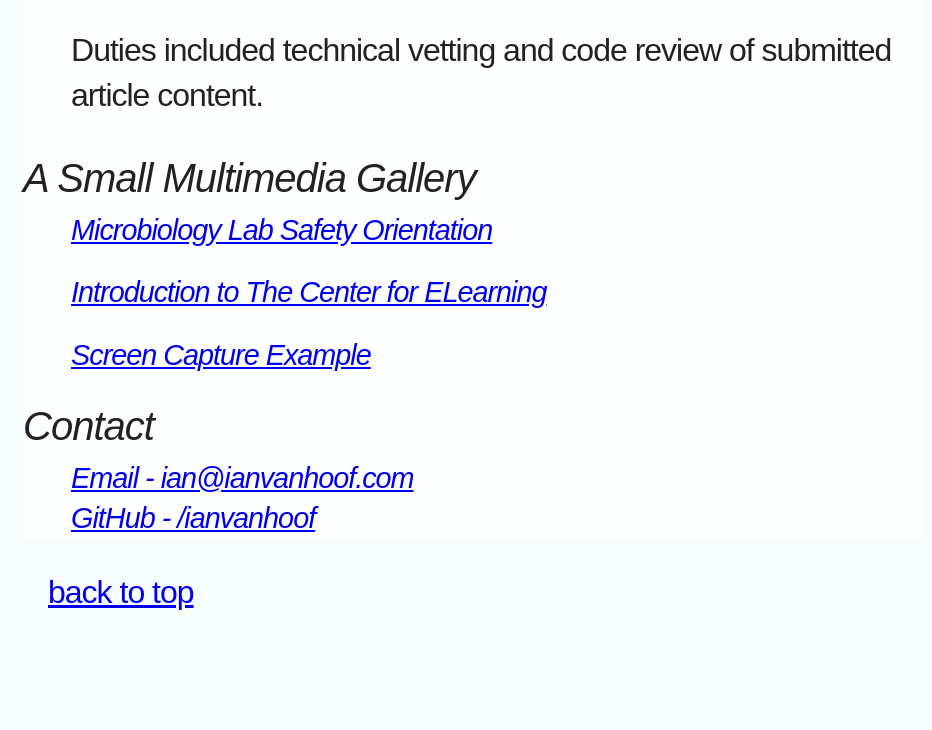
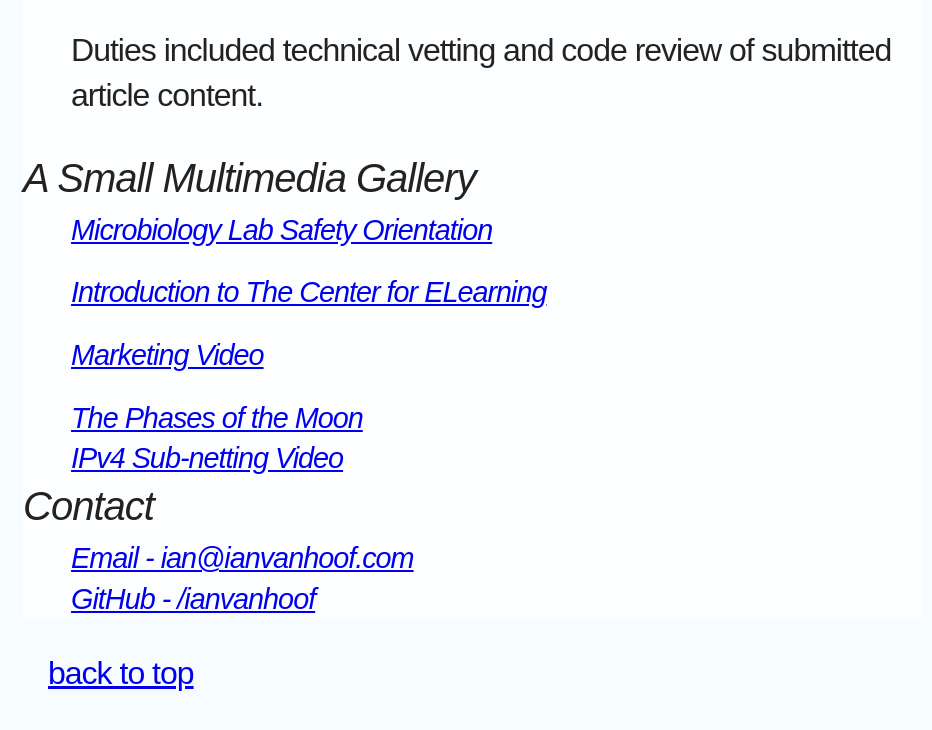
Before and after one commit to ianvanhoof/ianvanhoof.github.io, a Jekyll site: the page built from about-me.html, in a window 1280 px wide and 900 px high, scrolled down 2100 px. Shown: the top 730 px of the window, without its empty margins (0-932 px from the left). Built offline with Jekyll 4.4.1, drawn with Linux system fonts in a browser that asks for light colours; some web fonts are replaced.

Commit message:
-adding small gallery to about me page

```diff
--- a/about-me.html
+++ b/about-me.html
@@ -81,9 +81,19 @@ button: home
         <a href="https://youtu.be/ebGyRJNR42w" target="_blank">
             <h3>Introduction to The Center for ELearning</h3>
         </a><br>
-        <a href="https://www.youtube.com/watch?v=7RaSd1v8Rpw&feature=youtu.be&list=PLetwAIw3s4gQUTfcKw9AtUR1mthLwywWX">
-        <h3>Screen Capture Example</h3>
+        <a href="https://youtu.be/Sg_MIqLh87c">
+        <h3>Marketing Video</h3>
         </a><br>
+        <a href="https://youtu.be/4kDqdNTBJL0">
+            <h3>
+                The Phases of the Moon
+            </h3>
+        </a>
+        <a href="https://youtu.be/EH8hAFJIWAk">
+            <h3>
+                IPv4 Sub-netting Video
+            </h3>
+        </a>
     </section>
 
     <section id="contact">
```
